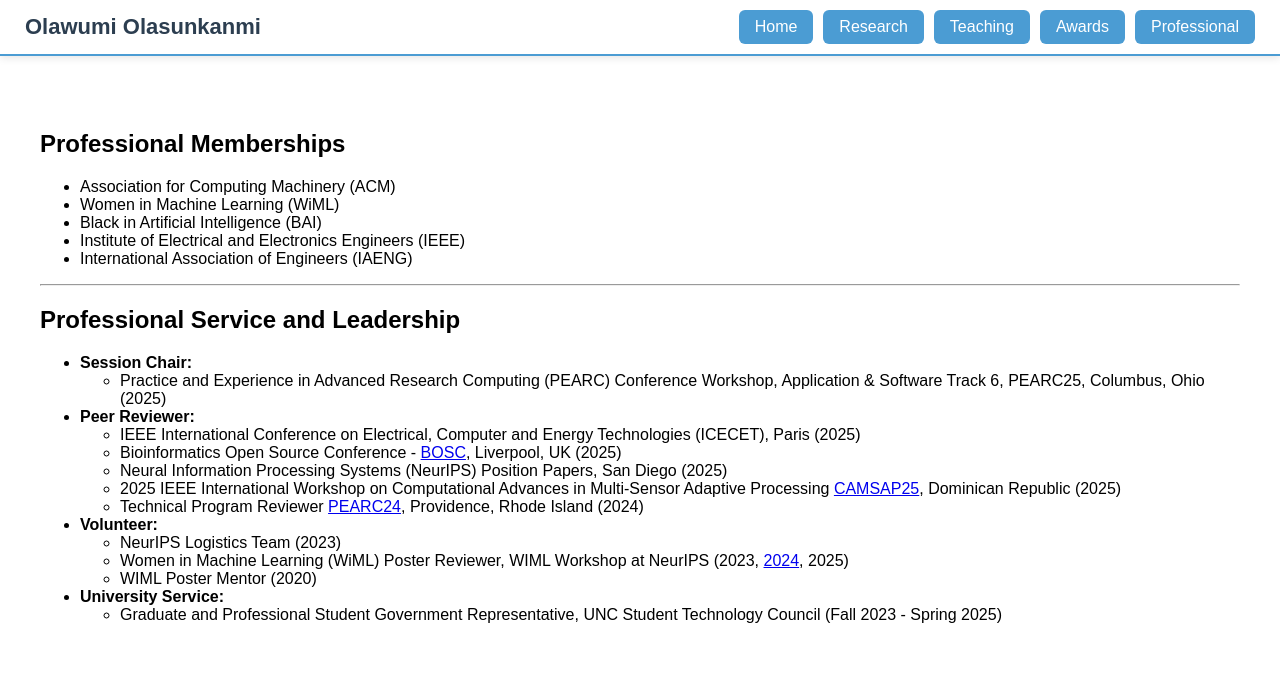
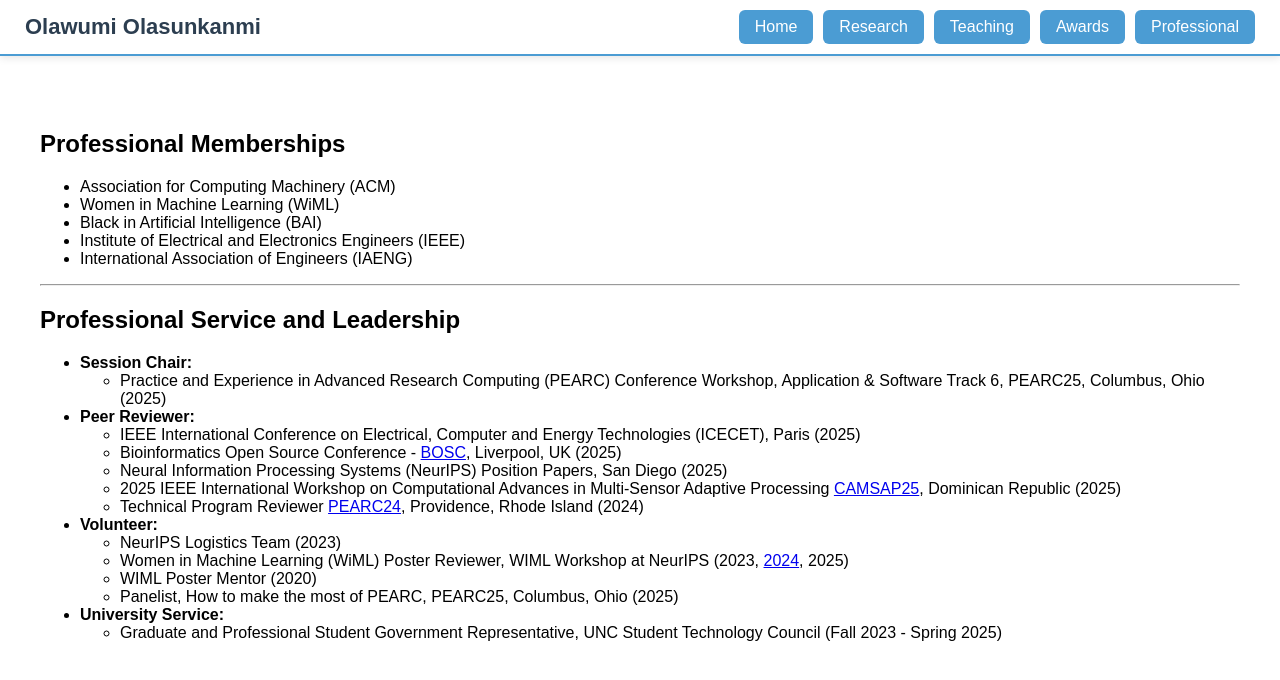
Before and after one commit to wumirose/wumirose.github.io, a Jekyll site: the page built from associations.md, in a window 1280 px wide. Shown: the top 680 px of the page. Built offline with Jekyll 4.4.1, drawn with Linux system fonts in a browser that asks for light colours.

Commit message:
Update associations.md

```diff
--- a/associations.md
+++ b/associations.md
@@ -28,5 +28,6 @@ title: Professional Associations and Services
   - NeurIPS Logistics Team (2023)
   - Women in Machine Learning (WiML) Poster Reviewer,  WIML Workshop at NeurIPS  (2023, [2024](https://sites.google.com/wimlworkshop.org/wiml-2024/program#h.1dzx6aq157xv), 2025)
   - WIML Poster Mentor (2020)
+  - Panelist, How to make the most of PEARC, PEARC25, Columbus, Ohio (2025)
 - **University Service:**
   - Graduate and Professional Student Government Representative, UNC Student Technology Council (Fall 2023 - Spring 2025)
```
